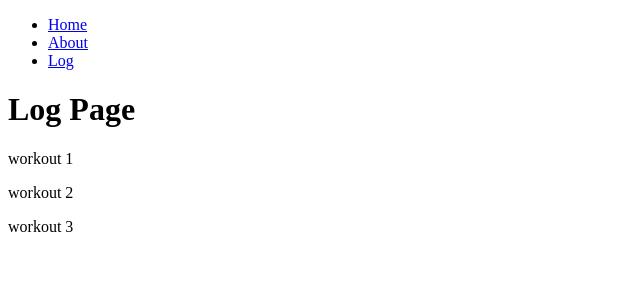
After one commit to willmoeller/exercise-app-flask, a Flask app: page /log/ in a window 1280 px wide. The commit adds this page. Shown: the top 300 px of the page, without its empty margins (0-640 px from the left). Run offline with Flask 2, Linux system fonts and the light colour scheme.

Commit message:
Set up workouts blueprint

```diff
--- a/app/__init__.py
+++ b/app/__init__.py
@@ -6,6 +6,9 @@ def create_app():
     from app.main.routes import main_blueprint
     app.register_blueprint(main_blueprint)
 
+    from app.workouts.routes import workouts_blueprint
+    app.register_blueprint(workouts_blueprint)
+
     # @app.route('/')
     # def index():
     #     return 'Hello World!'
--- a/app/main/routes.py
+++ b/app/main/routes.py
@@ -6,6 +6,6 @@ main_blueprint = Blueprint('main', __name__, template_folder='templates')
 def home():
     return render_template('home.html')
 
-@main_blueprint.route('/about')
+@main_blueprint.route('/about') # canonical url does not have trailing '/'
 def about():
     return render_template('about.html')
--- a/app/templates/layout.html
+++ b/app/templates/layout.html
@@ -9,6 +9,7 @@
       <ul>
         <li><a href="{{ url_for('main.home') }}">Home</a></li>
         <li><a href="{{ url_for('main.about') }}">About</a></li>
+        <li><a href="{{ url_for('workouts.log') }}">Log</a></li>
       </ul>
     </nav>
     {% block content %}
--- /dev/null
+++ b/app/workouts/routes.py
@@ -0,0 +1,12 @@
+from flask import Blueprint, render_template
+
+workouts_blueprint = Blueprint('workouts', __name__, template_folder='templates')
+
+@workouts_blueprint.route('/log/')
+def log():
+    workouts = {
+        "workout 1": "run",
+        "workout 2": "lift",
+        "workout 3": "run"
+    }
+    return render_template('log.html', workouts=workouts)
--- /dev/null
+++ b/app/workouts/templates/log.html
@@ -0,0 +1,8 @@
+{% extends "layout.html" %}
+
+{% block content %}
+  <h1>Log Page</h1>
+  {% for k in workouts %}
+    <p>{{ k }}</p>
+  {% endfor %}
+{% endblock %}
```
Also changed, not shown: app/workouts/__init__.py (added).
